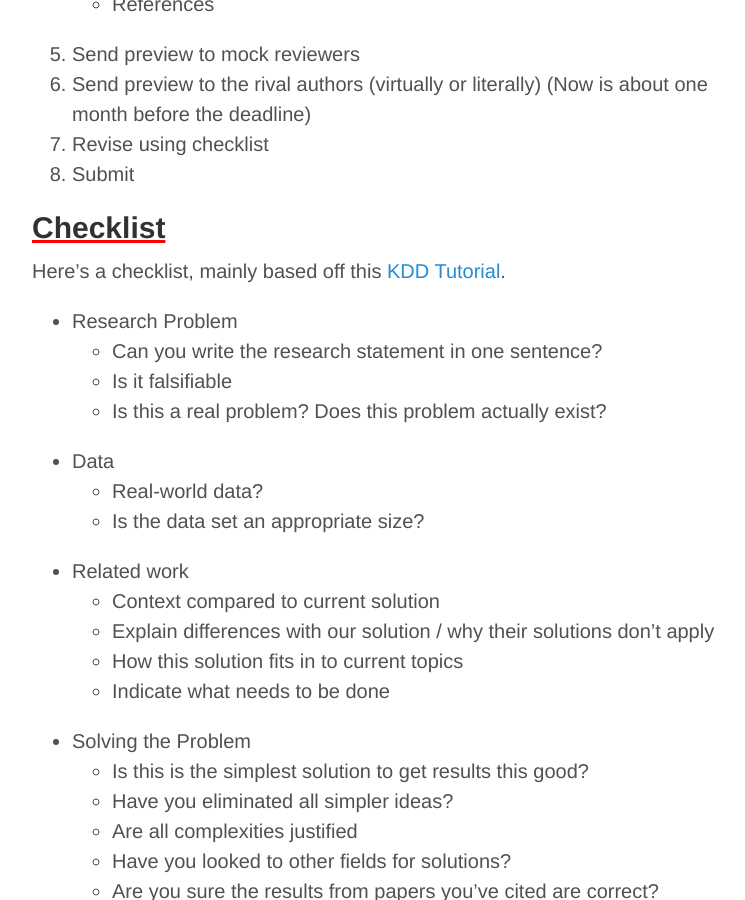
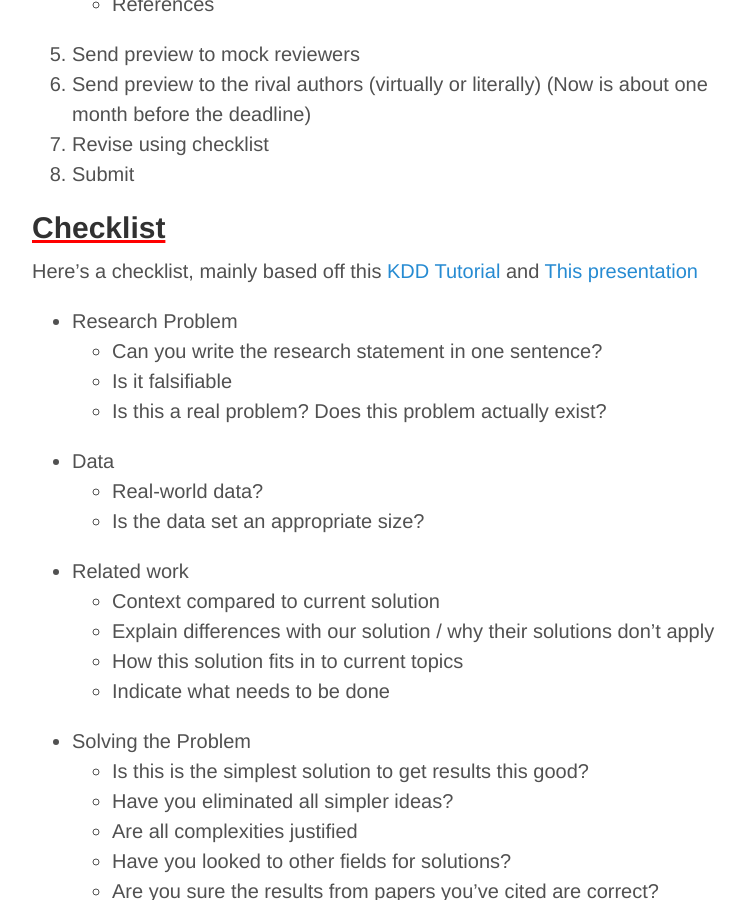
Before and after one commit to victorgan/victorgan.github.io, a Jekyll site: the page built from _posts/2014-09-17-research-paper-writing.md, in a window 1280 px wide and 900 px high, scrolled down 980 px. Shown: the whole window, without its empty margins (248-993 px from the left). Built offline with Jekyll 4.4.1, drawn with Linux system fonts in a browser that asks for light colours; nearby versions of some CDN libraries; library files that are not in the unit come from our copies; comment, search, counter and statistics services are not loaded.

Commit message:
Update 2014-09-17-research-paper-writing.md

```diff
--- a/_posts/2014-09-17-research-paper-writing.md
+++ b/_posts/2014-09-17-research-paper-writing.md
@@ -36,7 +36,8 @@ title: Research Paper Writing
 
 ## Checklist
 Here's a checklist, mainly based off this
-[KDD Tutorial](http://www.cs.ucr.edu/~eamonn/Keogh_SIGKDD09_tutorial.pdf).
+[KDD Tutorial]({{ site.url }}/assets/posts/2014-09-17-kdd) and
+[This presentation]({{ site.url }}/assets/posts/2014-09-17-cvprpapers)
 
 - Research Problem
     -  Can you write the research statement in one sentence?
```
